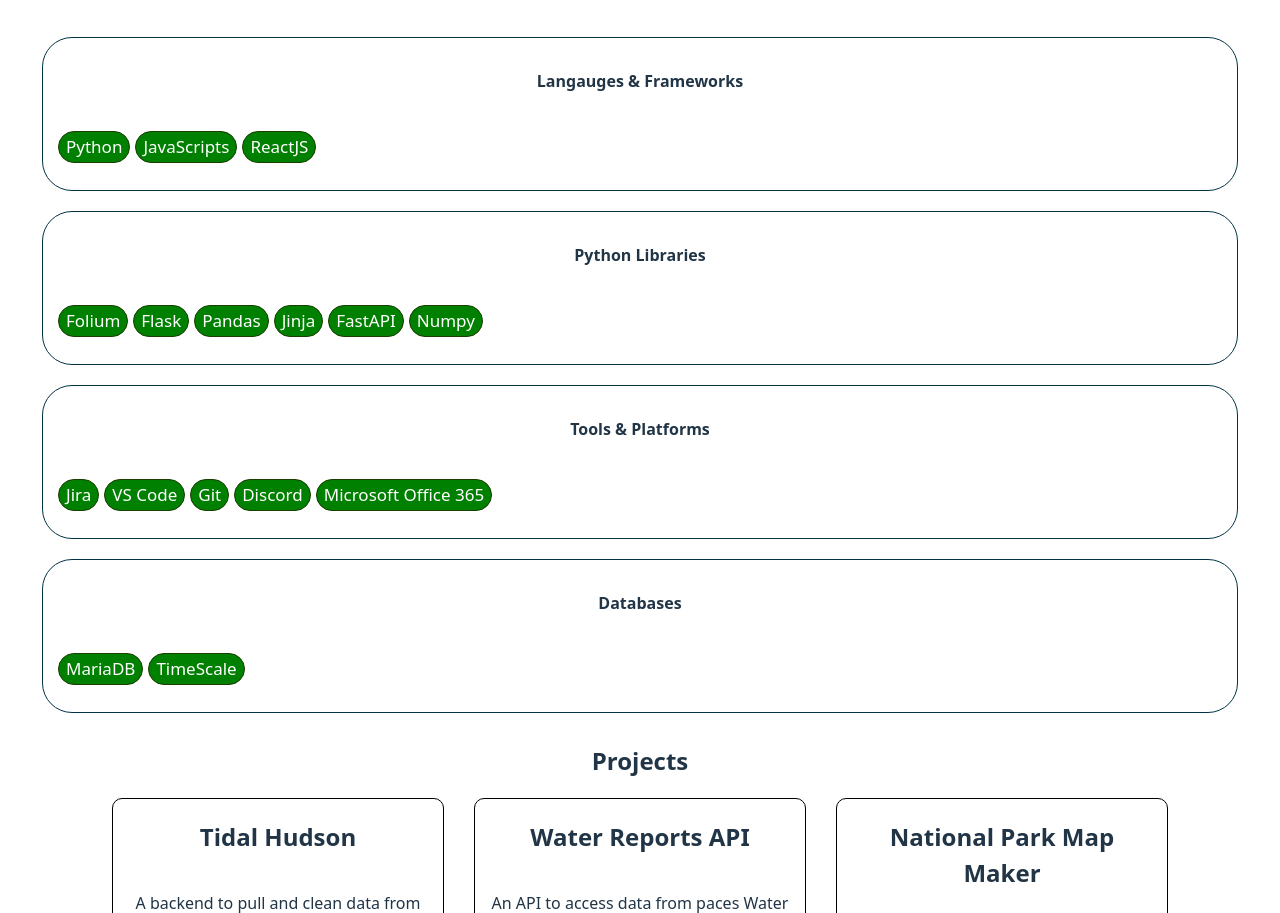
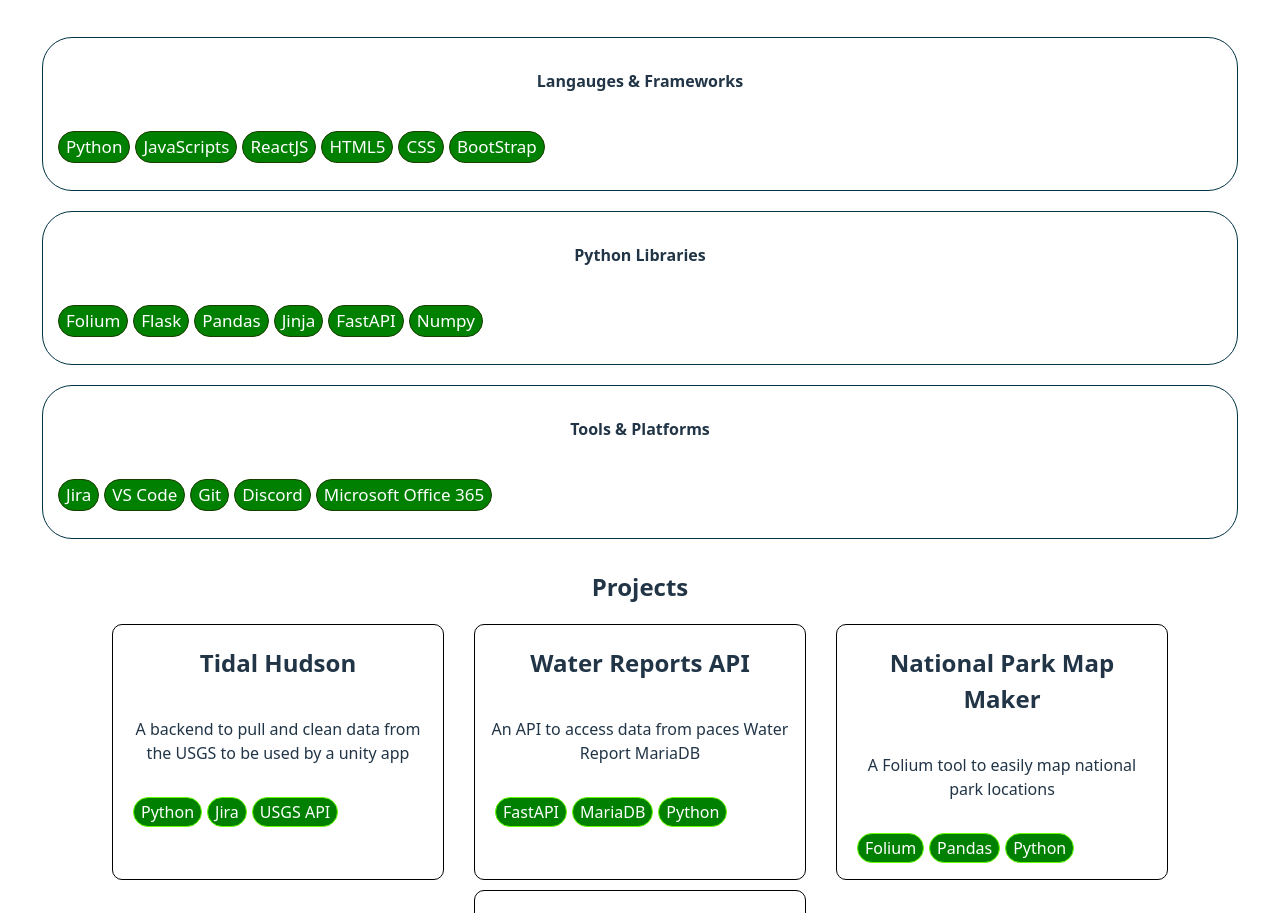
Before and after one commit to Tonypepproni/portfolio, a React (Vite) app in the folder portfolio/: page / in a window 1280 px wide. Shown: the part 726-1639 px from the top of the page. Built offline with nearby package versions, Linux system fonts and the light colour scheme.

Commit message:
addes stuff to run on ghpages

```diff
--- a/portfolio/package.json
+++ b/portfolio/package.json
@@ -4,6 +4,8 @@
   "version": "0.0.0",
   "type": "module",
   "scripts": {
+    "predeploy": "npm run build",
+    "deploy": "gh-pages -d dist",
     "dev": "vite",
     "build": "vite build",
     "lint": "eslint .",
@@ -26,7 +28,9 @@
     "eslint": "^9.39.1",
     "eslint-plugin-react-hooks": "^7.0.1",
     "eslint-plugin-react-refresh": "^0.4.24",
+    "gh-pages": "^6.3.0",
     "globals": "^16.5.0",
     "vite": "^7.3.1"
-  }
+  },
+  "homepage":"https://tonypepproni.github.io/portfolio/"
 }
--- a/portfolio/src/components/Skills.jsx
+++ b/portfolio/src/components/Skills.jsx
@@ -1,10 +1,9 @@
 import SkillsCard from "./SkillsCard"
 
 const skills = [
-    {name: 'Langauges & Frameworks',tags:['Python','JavaScripts','ReactJS']},
+    {name: 'Langauges & Frameworks',tags:['Python','JavaScripts','ReactJS','HTML5','CSS','BootStrap']},
     {name: 'Python Libraries',tags:['Folium','Flask','Pandas','Jinja','FastAPI','Numpy']},
-    {name:'Tools & Platforms',tags:['Jira','VS Code','Git','Discord','Microsoft Office 365']},
-    {name:'Databases',tags:['MariaDB','TimeScale']}
+    {name:'Tools & Platforms',tags:['Jira','VS Code','Git','Discord','Microsoft Office 365']}
 ]
 
 function Skills(){
```
Also changed, not shown: 1 other file (tests, documents, lock files or other folders).
